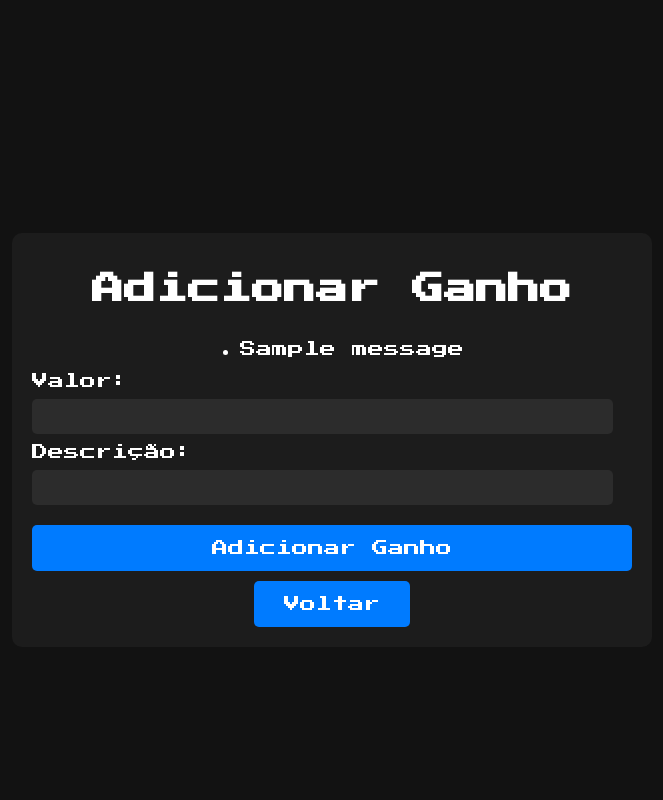
After one commit to gessicatb/Trabalho-Eng-de-Software, a Flask app: page /adicionar_ganho in a window 1280 px wide. The commit adds this page. Shown: the whole page, without its empty margins (308-971 px from the left). Run offline with Flask 2, Linux system fonts and the light colour scheme; the visitor is signed in with stand-in values (Sample User, id 1); tables that the repository leaves empty hold one stand-in row (values such as "Sample post"); one stand-in notice (Sample message) is shown.

Commit message:
Projeto Finalizado

```diff
--- a/app.py
+++ b/app.py
@@ -1,12 +1,20 @@
+
+import configparser
 from flask import Flask, render_template, request, redirect, url_for, flash, session
+from flask_babel import Babel, format_date  # Certifique-se de importar Babel e format_date
 from models.usuario import Usuario
 from models.pessoa import Pessoa
 from models.jogo import Jogo
+from models.ganho import Ganho
 from models.db import db
+from datetime import datetime
+from sqlalchemy import extract
 from werkzeug.security import generate_password_hash, check_password_hash
-import configparser
 
 app = Flask(__name__)
+
+app.config['BABEL_DEFAULT_LOCALE'] = 'pt_BR'  # Alterado para pt_BR
+babel = Babel(app)  # Inicializa o Babel
 
 config = configparser.ConfigParser()
 config.read('database.ini')
@@ -19,6 +27,7 @@ db.init_app(app)
 @app.route('/')
 def home():
     return render_template('index.html')
+
 
 @app.route('/entrar', methods=['GET', 'POST'])
 def entrar():
@@ -72,20 +81,67 @@ def cadastrar():
 
     return render_template('cadastrar.html')
 
+
+
+from sqlalchemy import func
+from babel.dates import format_date
+
+
+from babel.dates import format_date
+from sqlalchemy import func
+
+from sqlalchemy import extract
+from babel.dates import format_date
+
 @app.route('/resumo')
 def resumo():
-    try:
-        return render_template('resumo.html')
-    except Exception as e:
-        print(f"Erro ao renderizar página de resumo: {e}")
-        flash('Erro ao carregar o resumo.', 'error')
-        return redirect(url_for('home'))
+    # Verifica se o usuário está logado
+    if 'usuario_id' not in session:
+        flash('Você precisa estar logado para acessar o resumo.', 'error')
+        return redirect(url_for('entrar'))
+
+    usuario_id = session['usuario_id']
+
+    # Obtém o mês atual em português
+    mes_atual_pt = format_date(datetime.now(), format='MMMM', locale='pt_BR')
+
+    # Obter os ganhos do mês atual usando o campo 'data'
+    ganhos_mes = db.session.query(Ganho).filter(
+        Ganho.usuario_id == usuario_id,
+        extract('month', Ganho.data) == datetime.now().month,
+        extract('year', Ganho.data) == datetime.now().year
+    ).all()
+
+    # Obter todos os ganhos do usuário
+    ganhos_totais = db.session.query(Ganho).filter(
+        Ganho.usuario_id == usuario_id
+    ).all()
+
+    # Calcular as somas
+    total_ganhos_mes = sum(ganho.valor for ganho in ganhos_mes) or 0
+    total_ganhos = sum(ganho.valor for ganho in ganhos_totais) or 0
+
+    return render_template(
+        'resumo.html',
+        mes=mes_atual_pt,
+        total_ganhos_mes=total_ganhos_mes,
+        total_ganhos=total_ganhos
+    )
+
 
 
 @app.route('/usuario')
 def usuario():
+    if 'usuario_id' not in session:
+        flash('Você precisa estar logado para acessar seu perfil.', 'error')
+        return redirect(url_for('entrar'))  # Redireciona para a página de login se não estiver logado
+
+    usuario_id = session['usuario_id']  # Obtém o ID do usuário logado
+    usuario = Usuario.query.get(usuario_id)  # Obtém o usuário logado
+    ganhos = Ganho.query.filter_by(usuario_id=usuario_id).all()  # Obtém os ganhos do usuário logado
+
     try:
-        return render_template('usuario.html')
+        return render_template('usuario.html', usuario=usuario, ganhos=ganhos)
     except Exception as e:
         print(f"Erro ao renderizar página de usuário: {e}")
         flash('Erro ao carregar a página do usuário.', 'error')
@@ -176,6 +232,44 @@ def minhas_pessoas():
 
     return render_template('minhas_pessoas.html', pessoas=pessoas)
 
+@app.route('/adicionar_ganho', methods=['GET', 'POST'])
+def adicionar_ganho():
+    # Verifica se o usuário está logado
+    if 'usuario_id' not in session:
+        flash('Você precisa estar logado para adicionar um ganho.', 'error')
+        return redirect(url_for('entrar'))
+
+    if request.method == 'POST':
+        valor = request.form.get('valor')
+        descricao = request.form.get('descricao')
+        usuario_id = session['usuario_id']
+
+        # Obtém a data atual
+        data_atual = datetime.now()
+
+        # Obtém o mês atual em português
+        mes_atual = format_date(data_atual, format='MMMM', locale='pt_BR').lower()
+
+        # Criar um novo ganho
+        novo_ganho = Ganho(
+            valor=valor,
+            descricao=descricao,
+            data=data_atual,
+            mes=mes_atual,
+            usuario_id=usuario_id
+        )
+
+        try:
+            db.session.add(novo_ganho)
+            db.session.commit()
+            flash('Ganho adicionado com sucesso!', 'success')
+            return redirect(url_for('resumo'))
+        except Exception as e:
+            db.session.rollback()
+            flash(f'Erro ao adicionar ganho: {e}', 'error')
+            return render_template('adicionar_ganho.html')
+
+    return render_template('adicionar_ganho.html')
 
 if __name__ == '__main__':
     with app.app_context():  # Certifique-se de usar o contexto da aplicação
--- /dev/null
+++ b/templates/adicionar_ganho.html
@@ -0,0 +1,33 @@
+<!DOCTYPE html>
+<html lang="pt-BR">
+<head>
+    <meta charset="UTF-8">
+    <title>Adicionar Ganho - Distribuidora de Jogos</title>
+    <link rel="stylesheet" href="{{ url_for('static', filename='css/style.css') }}">
+</head>
+<body>
+    <!-- Navbar aqui -->
+    <div class="container-user">
+        <h1>Adicionar Ganho</h1>
+        {% with messages = get_flashed_messages(with_categories=true) %}
+            {% if messages %}
+                <ul class="flashes">
+                    {% for category, message in messages %}
+                        <li class="{{ category }}">{{ message }}</li>
+                    {% endfor %}
+                </ul>
+            {% endif %}
+        {% endwith %}
+        <form action="/adicionar_ganho" method="POST">
+            <label for="valor">Valor:</label>
+            <input type="number" id="valor" name="valor" step="0.01" required>
+
+            <label for="descricao">Descrição:</label>
+            <input type="text" id="descricao" name="descricao" required>
+
+            <button type="submit" class="btn">Adicionar Ganho</button>
+        </form>
+        <a href="/usuario" class="btn">Voltar</a>
+    </div>
+</body>
+</html>
--- a/templates/meus_jogos.html
+++ b/templates/meus_jogos.html
@@ -16,8 +16,6 @@
         <a href="/usuario" class="nav-item user-icon">
             <img src="{{ url_for('static', filename='images/user_icon.png') }}" alt="User" class="user-icon-img">
         </a>
-        <a href="/meus_jogos" class="nav-item">Meus Jogos</a>
-        <a href="/minhas_pessoas" class="nav-item">Minhas Pessoas</a>
     </div>
 
     <div class="container">
@@ -29,7 +27,7 @@
                 <li>Você ainda não tem jogos cadastrados.</li>
             {% endfor %}
         </ul>
-        <a href="/usuario" class="btn">Voltar</a>
+        <a href="/usuario" class="btn voltar">Voltar</a>
     </div>
 </body>
 </html>
--- a/templates/minhas_pessoas.html
+++ b/templates/minhas_pessoas.html
@@ -16,8 +16,6 @@
         <a href="/usuario" class="nav-item user-icon">
             <img src="{{ url_for('static', filename='images/user_icon.png') }}" alt="User" class="user-icon-img">
         </a>
-        <a href="/meus_jogos" class="nav-item">Meus Jogos</a>
-        <a href="/minhas_pessoas" class="nav-item">Minhas Pessoas</a>
     </div>
 
     <div class="container">
@@ -29,7 +27,7 @@
                 <li>Você ainda não tem pessoas cadastradas.</li>
             {% endfor %}
         </ul>
-        <a href="/usuario" class="btn">Voltar</a>
+        <a href="/usuario" class="btn voltar">Voltar</a>
     </div>
 </body>
 </html>
```
Also changed, not shown: models/ganho.py (added, +14 -0 lines), templates/resumo.html (+15 -12 lines), templates/usuario.html (+6 -5 lines), static/css/style.css (line endings or trailing spaces).
